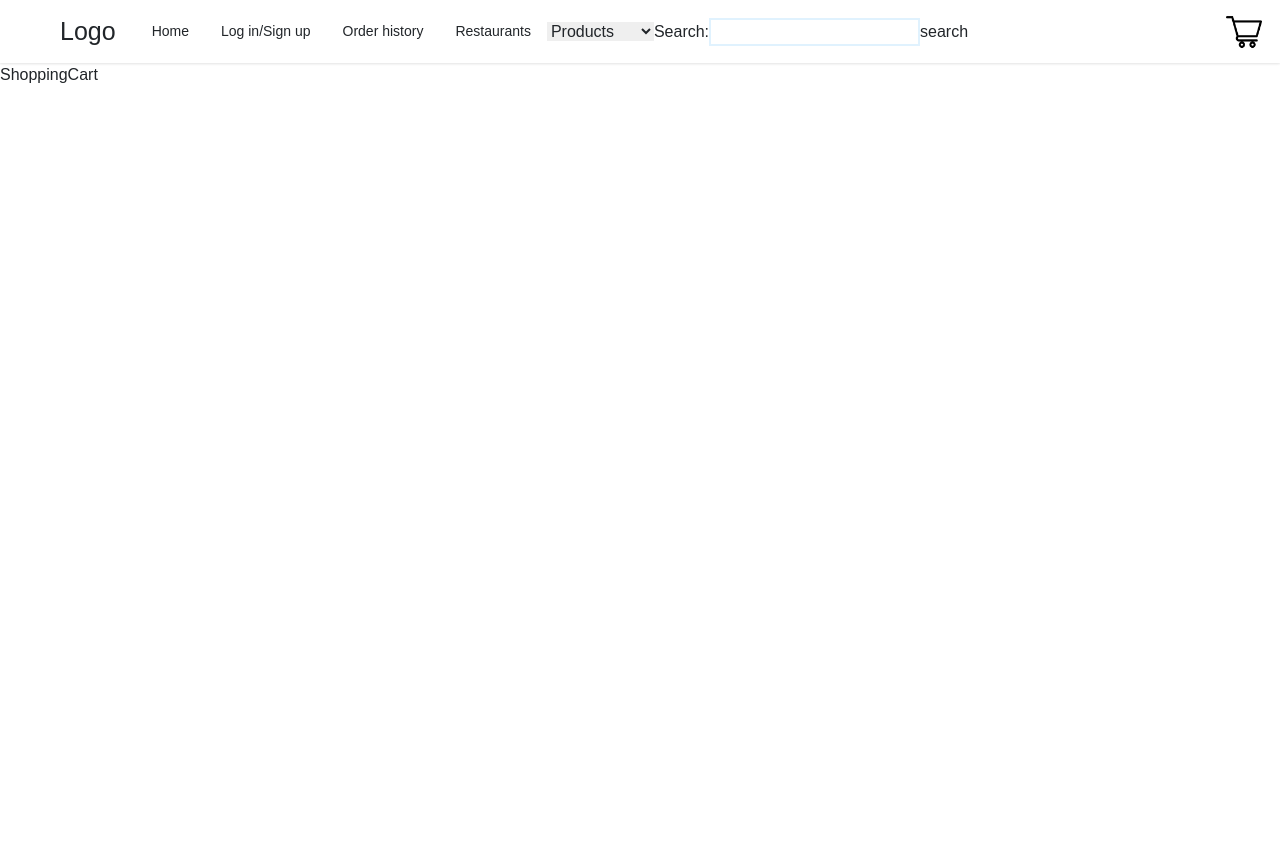
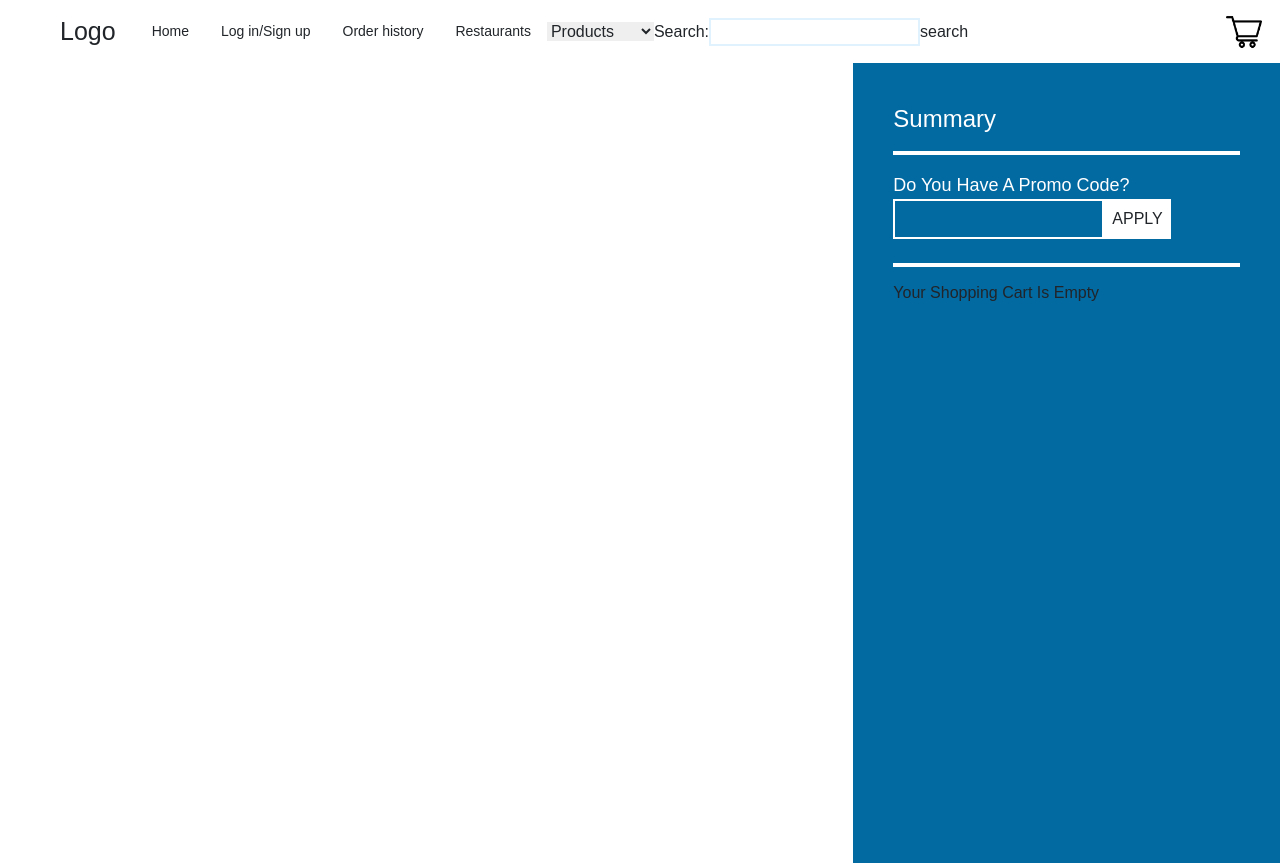
Before and after one commit to psi-group/savings_app, a React (Create React App) app in the folder savings_app_frontend/: page /shoppingCart in a window 1280 px wide. Before the commit the page ends 800 px from the top, so only its background shows below. Built offline with nearby package versions, Linux system fonts and the light colour scheme.

Commit message:
Add shopping cart page

```diff
--- a/savings_app_frontend/src/Main.js
+++ b/savings_app_frontend/src/Main.js
@@ -17,7 +17,7 @@ const Main = (props) => {
             <Route path='/orders' element={<Orders />}></Route>
             <Route path='/restaurants' element={<Restaurants searchas={props.searchas} />}></Route>
             <Route path='/restaurants/:id' element={<RestaurantDetails />}></Route>
-            <Route path='/shoppingCart' element={<ShoppingCart />}></Route>
+            <Route path='/shoppingCart' element={<ShoppingCart cartItems={props.cartItems} addCartItem={props.addCartItem}/>}></Route>
         </Routes>
     );
 }
--- a/savings_app_frontend/src/Navbar.js
+++ b/savings_app_frontend/src/Navbar.js
@@ -88,7 +88,8 @@ const Navbar = (props) => {
             </h1>
             <div className="w-full h-0.5 bg-sky-500 mb-2"></div>
             <div className="h-60 mb-2 font-mono overflow-y-scroll scrollbar">
-              {props.cartItems.map((cartItem) => {
+              {props.cartItems.length > 0 ? (
+                props.cartItems.map((cartItem) => {
                   return (
                     <div className="flex flex-col">
                       <h1 className="text-xl font-bold text-sky-500">
@@ -97,7 +98,7 @@ const Navbar = (props) => {
                       <div className="flex gap-2">
                         <img
                           src={cartItem.image}
-                        className="w-14 h-16 rounded-xl"
+                          className="w-14 h-16 rounded-md border-2 border-sky-500"
                         />
                         <div className="flex flex-col">
                           <p className="text-xs">
@@ -108,10 +109,17 @@ const Navbar = (props) => {
                           <p className="text-xs">{cartItem.quantity}</p>
                         </div>
                       </div>
-                    <div className="mt-3 mb-3 w-full h-[1px] bg-sky-500"> </div>
+                      <div className="mt-3 mb-3 w-full h-[1px] bg-sky-500">
+                        {" "}
+                      </div>
                     </div>
                   );
-              })}
+                })
+              ) : (
+                <p className="text-center font-bold self-center pt-24 text-xl">
+                  Shopping Cart Is Empty
+                </p>
+              )}
             </div>
             <div className="w-full h-0.5 bg-sky-500"></div>
             <Link to="/ShoppingCart" className="self-center">
--- a/savings_app_frontend/src/ShoppingCart.js
+++ b/savings_app_frontend/src/ShoppingCart.js
@@ -1,9 +1,33 @@
-import React from 'react'
+import React from "react";
 
-export const ShoppingCart = () => {
+export const ShoppingCart = (props) => {
   return (
-    <div>ShoppingCart</div>
-  )
-}
+    <div className="flex w-full h-full">
+      <div className="bg-white w-2/3"></div>
+      <div className="bg-sky-700 w-1/3 min-h-screen p-10 flex flex-col gap-3">
+        <h1 className="text-2xl text-white">Summary</h1>
+        <div className="bg-white h-1"></div>
+        <div className="flex flex-col">
+          <h3 className="text-lg text-white">Do You Have A Promo Code?</h3>
+          <form className="flex">
+            <input
+              type="text"
+              className="bg-transparent border-2 border-white text-white active:border-0 active:outline-none focus:outline-none"
+            ></input>
+            <button type="button" className="bg-white p-2">
+              APPLY
+            </button>
+          </form>
+        </div>
+        <div className="bg-white h-1 mt-2"></div>
+        {props.cartItems.length > 0 ? (
+          <p>as</p>
+        ) : (
+          <h1>Your Shopping Cart Is Empty</h1>
+        )}
+      </div>
+    </div>
+  );
+};
 
 export default ShoppingCart;
```
Lines whose indentation alone changed are shown as unchanged.
